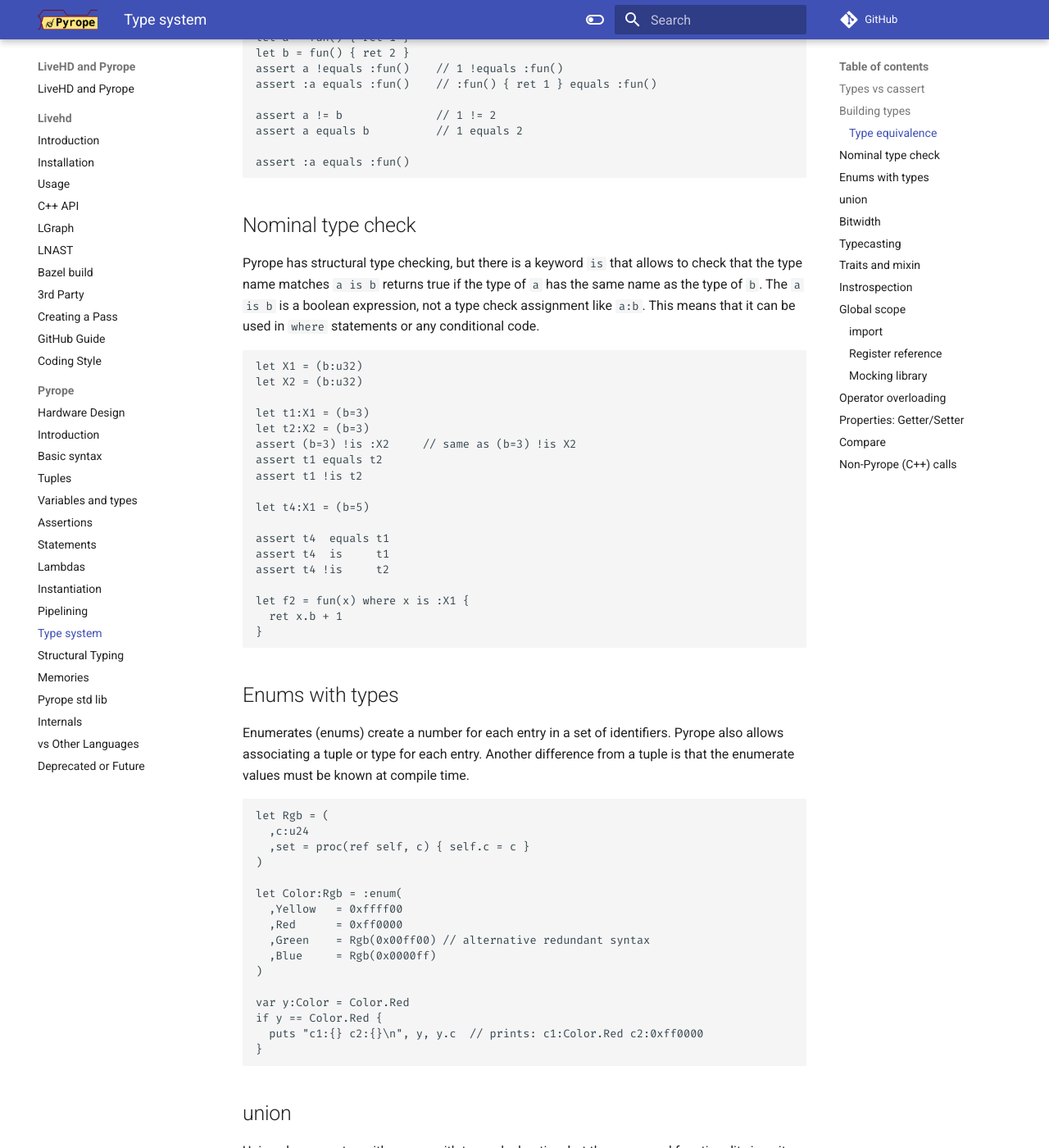
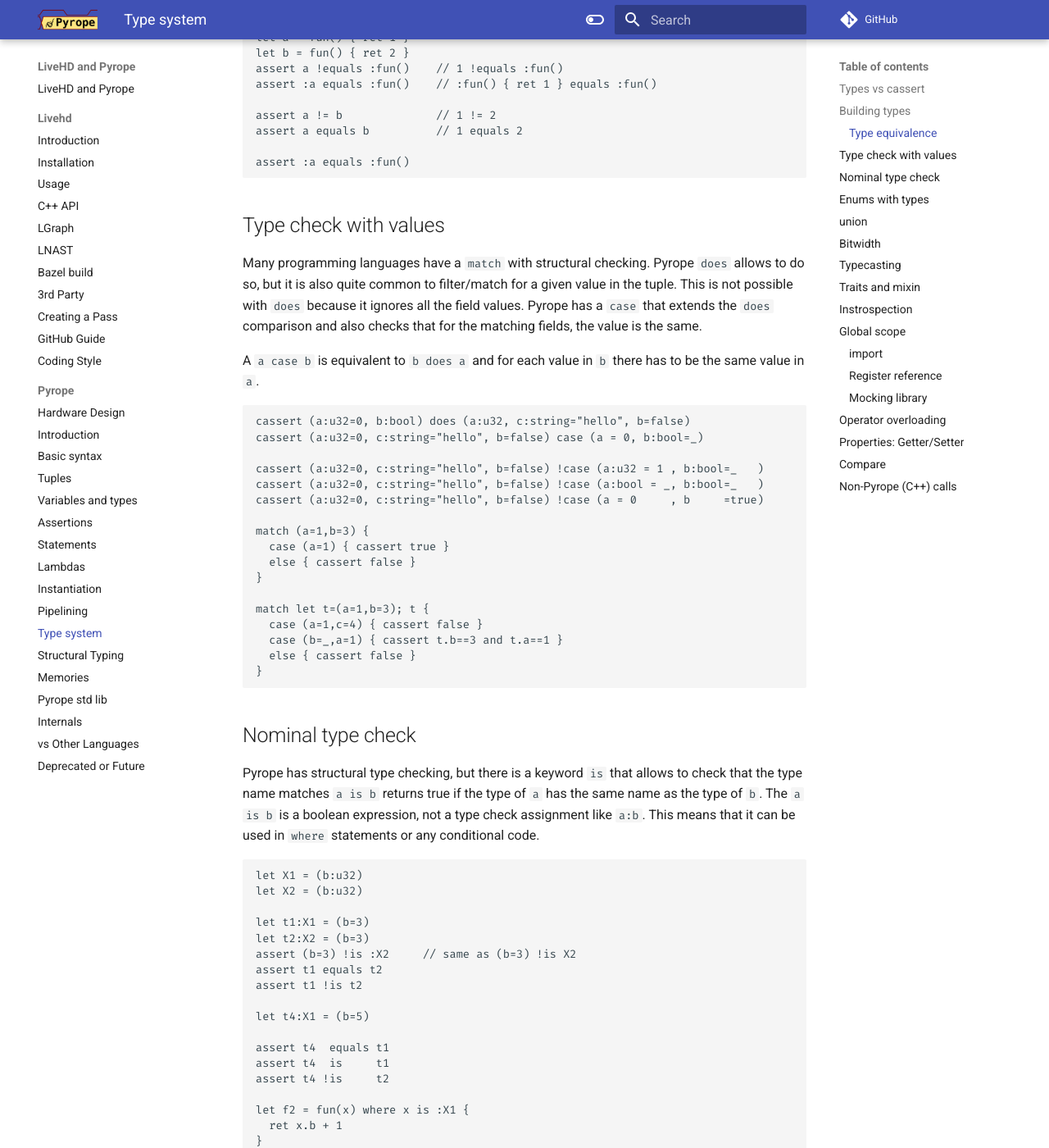
Before and after one commit to masc-ucsc/docs, an MkDocs documentation site: the page built from docs/pyrope/07-typesystem.md, in a window 1280 px wide and 1400 px high, scrolled down 3465 px. Shown: the whole window at 82% size. Built offline with MkDocs 1.6.1 and Material for MkDocs 9.7.7, drawn with Linux system fonts in a browser that asks for light colours; comment, search, counter and statistics services are not loaded.

Commit message:
extra case example in doc

````diff
--- a/docs/pyrope/07-typesystem.md
+++ b/docs/pyrope/07-typesystem.md
@@ -205,6 +205,38 @@ assert a != b              // 1 != 2
 assert a equals b          // 1 equals 2
 
 assert :a equals :fun()
+```
+
+## Type check with values
+
+Many programming languages have a `match` with structural checking. Pyrope
+`does` allows to do so, but it is also quite common to filter/match for a given
+value in the tuple. This is not possible with `does` because it ignores all the
+field values. Pyrope has a `case` that extends the `does` comparison and also
+checks that for the matching fields, the value is the same.
+
+A `a case b` is equivalent to `b does a` and for each value in `b` there has
+to be the same value in `a`.
+
+
+```
+cassert (a:u32=0, b:bool) does (a:u32, c:string="hello", b=false)
+cassert (a:u32=0, c:string="hello", b=false) case (a = 0, b:bool=_)
+
+cassert (a:u32=0, c:string="hello", b=false) !case (a:u32 = 1 , b:bool=_   )
+cassert (a:u32=0, c:string="hello", b=false) !case (a:bool = _, b:bool=_   )
+cassert (a:u32=0, c:string="hello", b=false) !case (a = 0     , b     =true)
+
+match (a=1,b=3) {
+  case (a=1) { cassert true }
+  else { cassert false }
+}
+
+match let t=(a=1,b=3); t {
+  case (a=1,c=4) { cassert false }
+  case (b=_,a=1) { cassert t.b==3 and t.a==1 }
+  else { cassert false }
+}
 ```
 
 ## Nominal type check
````
